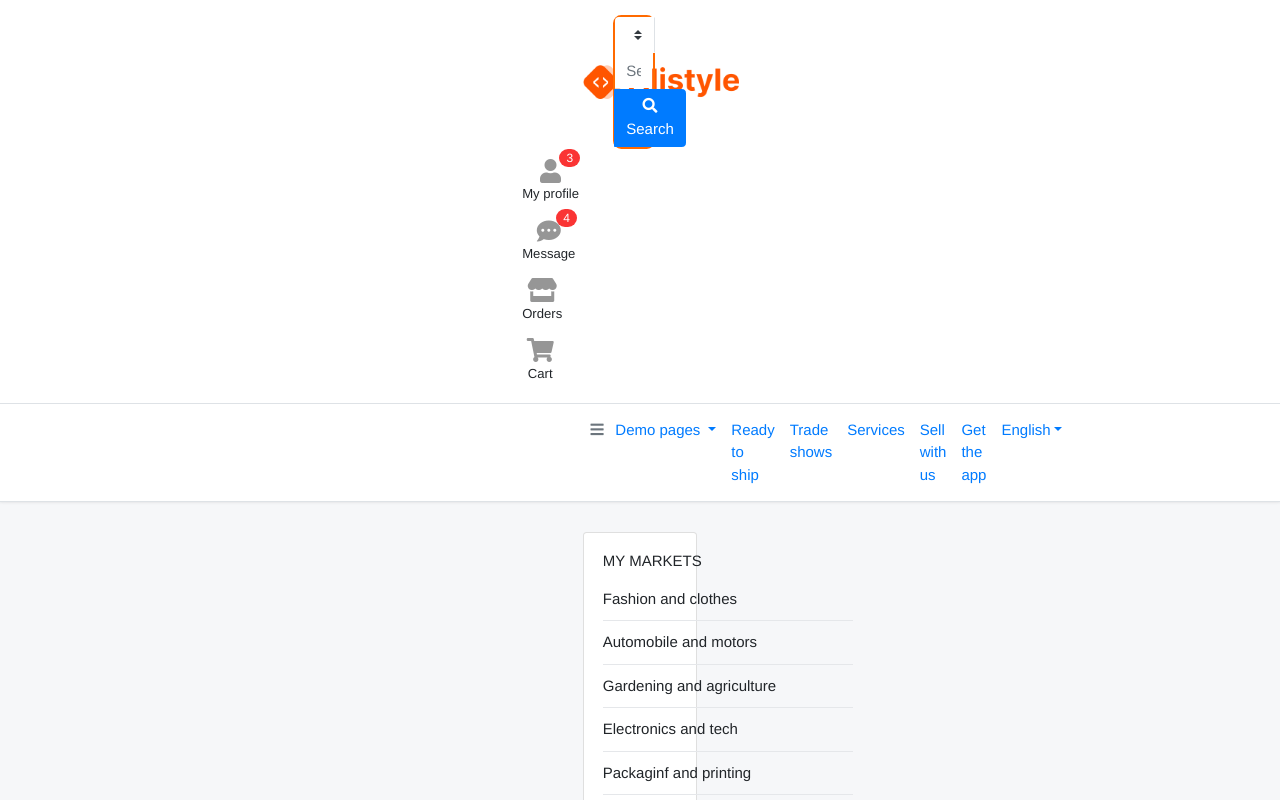
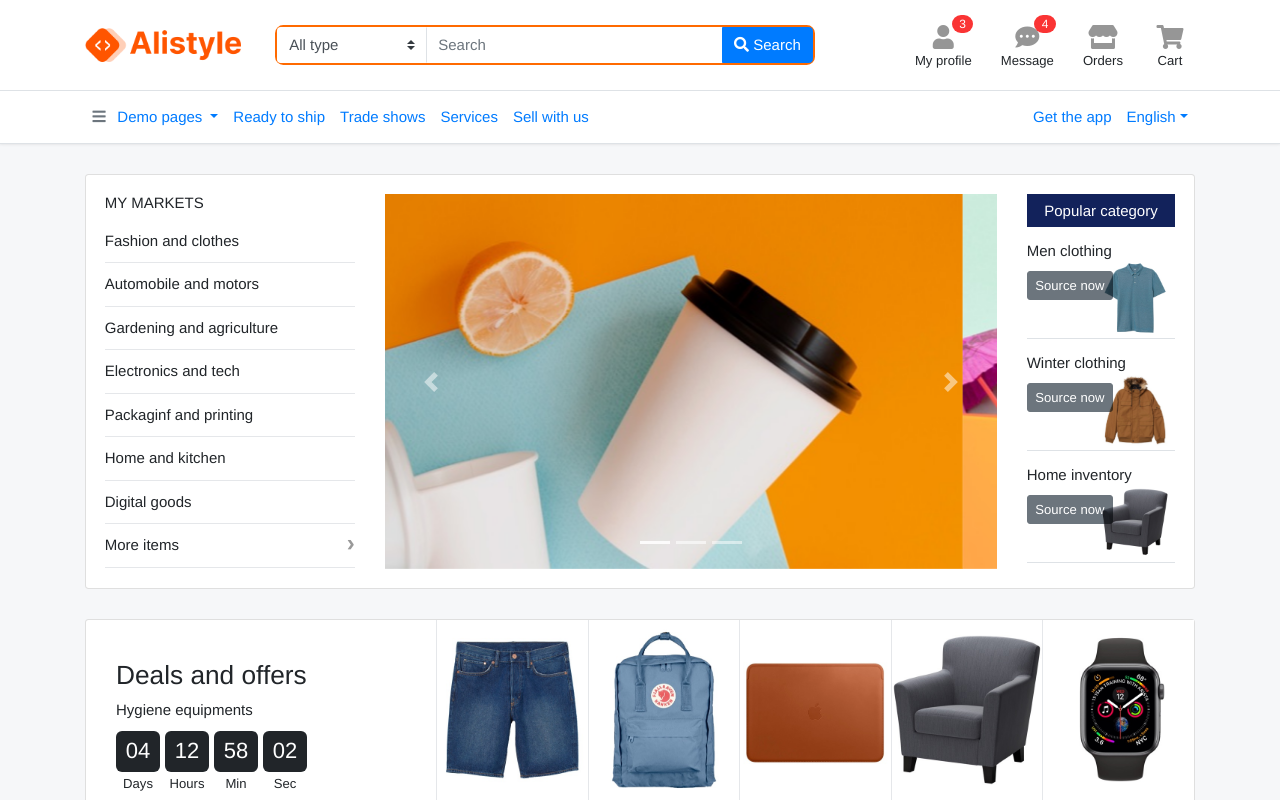
Before and after one commit to nabilfsd/alistyle_vue_template, a Vue app: page / in a window 1280 px wide. Shown: the top 800 px of the page. Built offline with nearby package versions, Linux system fonts and the light colour scheme.

Commit message:
fix: bootstrap container width

```diff
--- a/src/assets/css/style.css
+++ b/src/assets/css/style.css
@@ -1743,7 +1743,7 @@ html[dir='rtl'] .itemside .info {
 }
 
 .container {
-  width: 144px !important;
+  width: 1440px !important;
 }
 
 /*# sourceMappingURL=ui.css.map */
```
